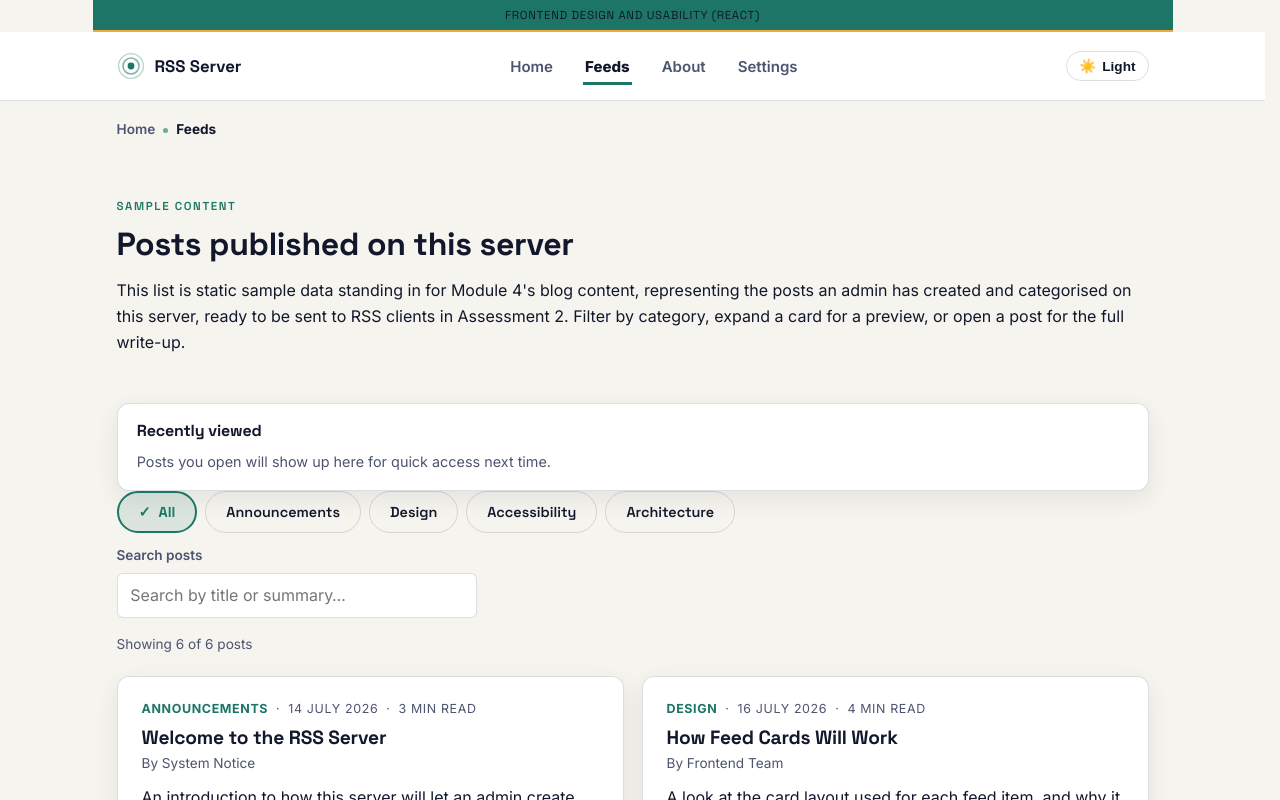
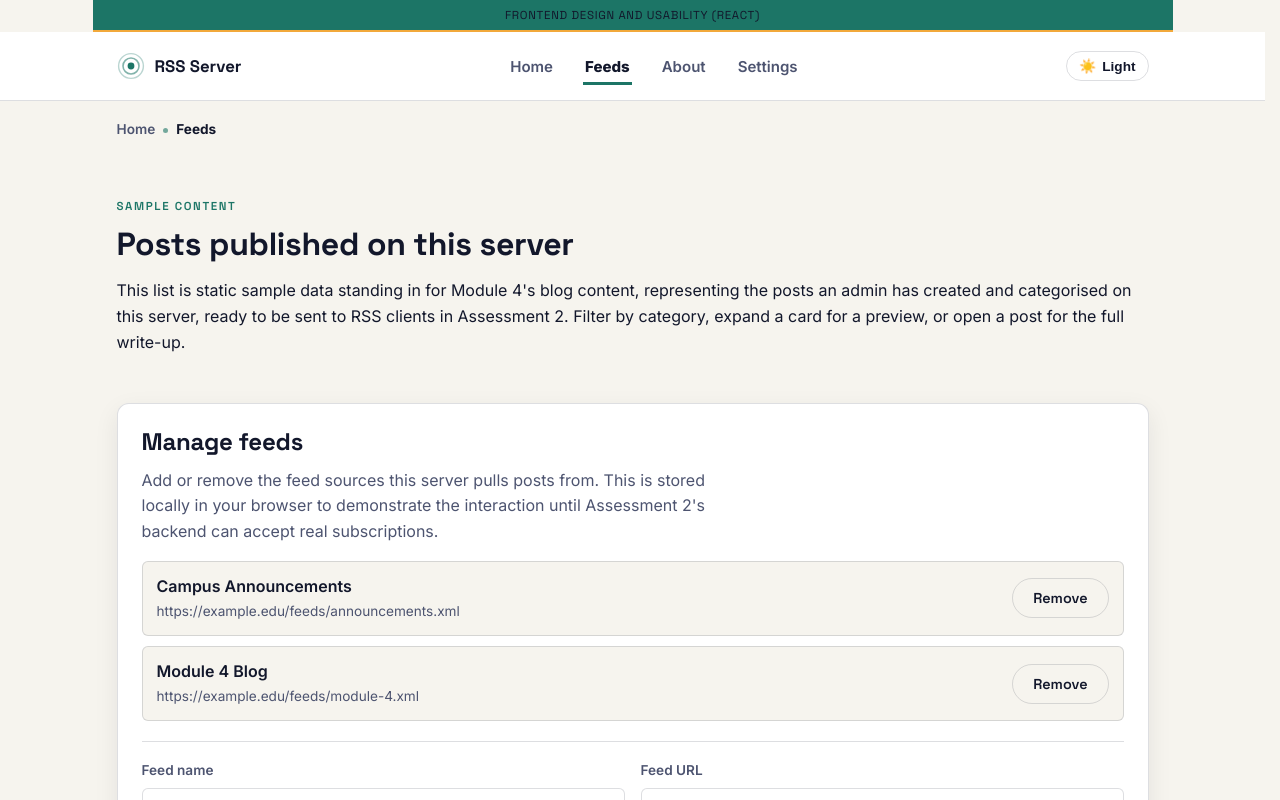
Before and after one commit to JayaJobin/rss-server-assessment2, a Next.js app: page /feeds in a window 1280 px wide. Shown: the top 800 px of the page. Built offline with nearby package versions, Linux system fonts and the light colour scheme.

Commit message:
feat: wire ManageFeeds into the Feeds page

```diff
--- a/app/feeds/page.tsx
+++ b/app/feeds/page.tsx
@@ -1,6 +1,7 @@
 import type { Metadata } from "next";
 import Breadcrumbs from "@/components/Breadcrumbs";
 import RecentlyViewed from "@/components/RecentlyViewed";
+import ManageFeeds from "@/components/ManageFeeds";
 import FeedList from "./FeedList";
 import { posts } from "@/data/posts";
 
@@ -23,6 +24,7 @@ export default function FeedsPage() {
           open a post for the full write-up.
         </p>
       </div>
+      <ManageFeeds />
       <RecentlyViewed posts={posts} />
       <FeedList posts={posts} />
     </div>
```
